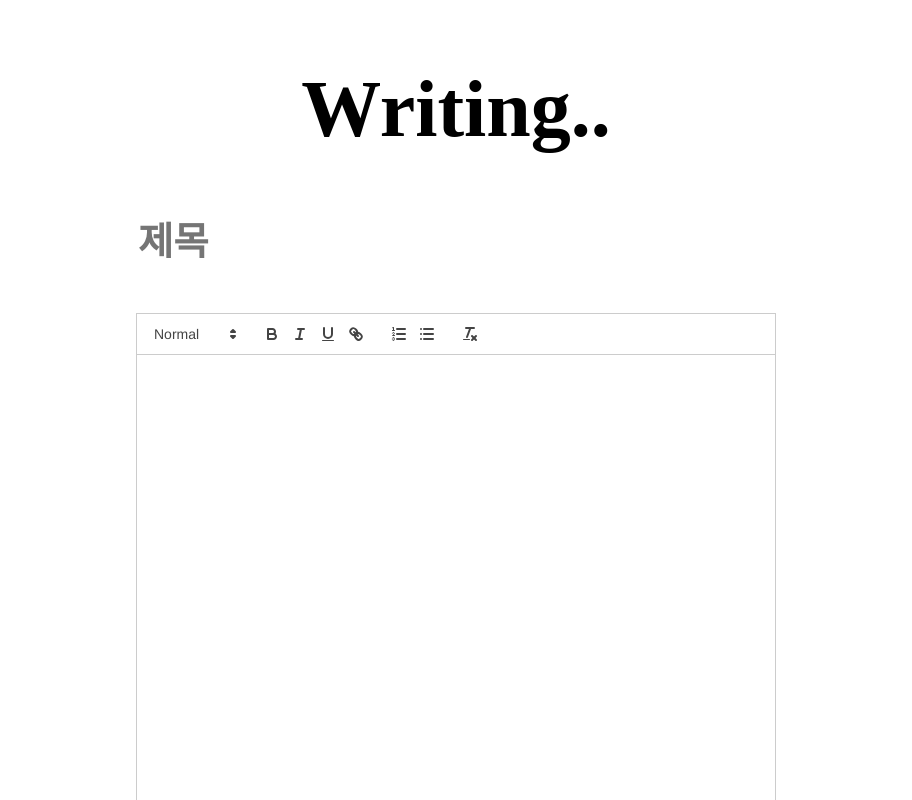
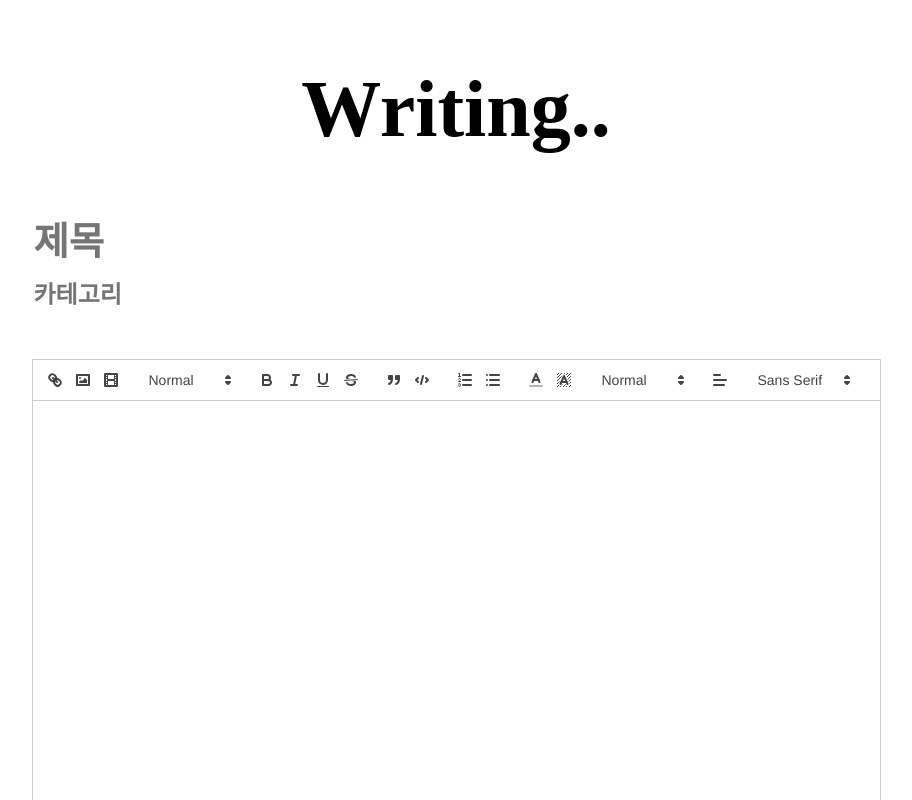
Before and after one commit to 0teklee/blog, a Next.js app: page /blog/create in a window 1280 px wide. Shown: the top 800 px of the page, without its empty margins (184-1096 px from the left). Built offline with nearby package versions, Linux system fonts and the light colour scheme; a web font is replaced by a local one.

Commit message:
fix: added image upload feature

```diff
--- /dev/null
+++ b/libs/utils/cloudinaryPost.ts
@@ -0,0 +1,12 @@
+import { fetcherImagePost } from "./fetcher";
+import process from "process";
+
+const ImageUpload = async (data: FormData) => {
+  const cloudName = process.env.CLOUD_NAME;
+  return fetcherImagePost(
+    `https://api.cloudinary.com/v1_1/${cloudName}/image/upload`,
+    data
+  );
+};
+
+export default ImageUpload;
--- /dev/null
+++ b/libs/utils/quillFormat.tsx
@@ -0,0 +1,35 @@
+const formats = [
+  "header",
+  "font",
+  "size",
+  "bold",
+  "italic",
+  "underline",
+  "strike",
+  "align",
+  "blockquote",
+  "code-block",
+  "list",
+  "bullet",
+  "indent",
+  "background",
+  "color",
+  "link",
+  "image",
+  "video",
+  "width",
+];
+
+const toolbarOptions = [
+  ["link", "image", "video"],
+  [{ header: [1, 2, 3, false] }],
+  ["bold", "italic", "underline", "strike"],
+  ["blockquote", "code-block"],
+  [{ list: "ordered" }, { list: "bullet" }],
+  [{ color: [] }, { background: [] }],
+  [{ size: ["small", false, "large", "huge"] }],
+  [{ align: [] }],
+  [{ font: [] }],
+];
+
+export { formats, toolbarOptions };
--- a/pages/blog/create/index.tsx
+++ b/pages/blog/create/index.tsx
@@ -1,20 +1,28 @@
 import Router from "next/router";
-import { useState } from "react";
+import React, { useEffect, useState, useRef } from "react";
 import styled from "styled-components";
-import handlePostBlog from "../../../libs/post/postBlog";
+import handlePostBlog from "libs/post/postBlog";
+import ImageUpload from "libs/utils/cloudinaryPost";
 import dynamic from "next/dynamic";
+import "react-quill/dist/quill.snow.css";
+import { toolbarOptions, formats } from "libs/utils/quillFormat";
 
-import "react-quill/dist/quill.snow.css";
-
-const QuillWrapper = dynamic(() => import("react-quill"), {
-  ssr: false,
-  loading: () => <p>Loading....</p>,
-});
+const QuillWrapper = dynamic(
+  async () => {
+    const { default: RQ } = await import("react-quill");
+    // @ts-ignore
+    return ({ forwardedRef, ...props }) => {
+      return <RQ ref={forwardedRef} {...props} />;
+    };
+  },
+  { ssr: false }
+);
 
 const Create = () => {
-  const a = 132;
   const [title, setTitle] = useState("");
   const [content, setContent] = useState("");
+  const [category, setCategory] = useState("");
+  const quillRef = useRef(null);
 
   const router = Router;
 
@@ -29,13 +37,50 @@ const Create = () => {
       return;
     }
 
-    handlePostBlog(`/api/postBlog`, title, content);
+    handlePostBlog(`/api/postBlog`, title, content, category);
     router.replace("/");
   };
 
   const handleForm = (e: React.BaseSyntheticEvent): void => {
     e.preventDefault();
   };
+
+  // Custom Image Upload Handler
+  const handleImage = () => {
+    const editor = quillRef.current.getEditor();
+    const input = document.createElement("input");
+    input.setAttribute("type", "file");
+    input.setAttribute("accept", "image/*");
+    input.click();
+
+    input.onchange = async () => {
+      const file = input.files[0];
+      const formData = new FormData();
+      if (/^image\//.test(file.type)) {
+        formData.append("file", file);
+        formData.append("upload_preset", "teklog");
+
+        // ImageUpload = cloudinary API Post 함수
+        const res = await ImageUpload(formData);
+        const url = res.url;
+        editor.insertEmbed(editor?.getSelection(), "image", url);
+      } else {
+        alert("이미지만 업로드 할 수 있습니다.");
+      }
+    };
+  };
+
+  const modules = React.useMemo(
+    () => ({
+      toolbar: {
+        container: toolbarOptions,
+        handlers: {
+          image: handleImage,
+        },
+      },
+    }),
+    []
+  );
 
   return (
     <__Wrapper>
@@ -46,7 +91,15 @@ const Create = () => {
           type="text"
           onChange={(e) => setTitle(e.target.value)}
         />
+        <__Category
+          placeholder="카테고리"
+          type="text"
+          onChange={(e) => setCategory(e.target.value)}
+        />
+
         <QuillWrapper
+          //@ts-ignore
+          forwardedRef={quillRef}
           theme="snow"
           style={{
             minWidth: "40rem",
@@ -55,6 +108,8 @@ const Create = () => {
             marginBottom: 100,
             fontSize: "32%",
           }}
+          formats={formats}
+          modules={modules}
           onChange={(e) => setContent(e)}
         />
         <__Submit type="submit" onClick={handleSubmit}>
@@ -82,12 +137,19 @@ const __Header = styled.h1`
 `;
 const __Title = styled.input`
   width: 100%;
-  margin-bottom: 3rem;
+  margin-bottom: 1rem;
   border: none;
   font-size: 2.4rem;
   font-weight: 600;
 `;
 
+const __Category = styled.input`
+  width: 100%;
+  margin-bottom: 3rem;
+  border: none;
+  font-size: 1.5rem;
+  font-weight: 600;
+`;
 const __Submit = styled.button`
   width: 100%;
   margin: 0 auto;
```
